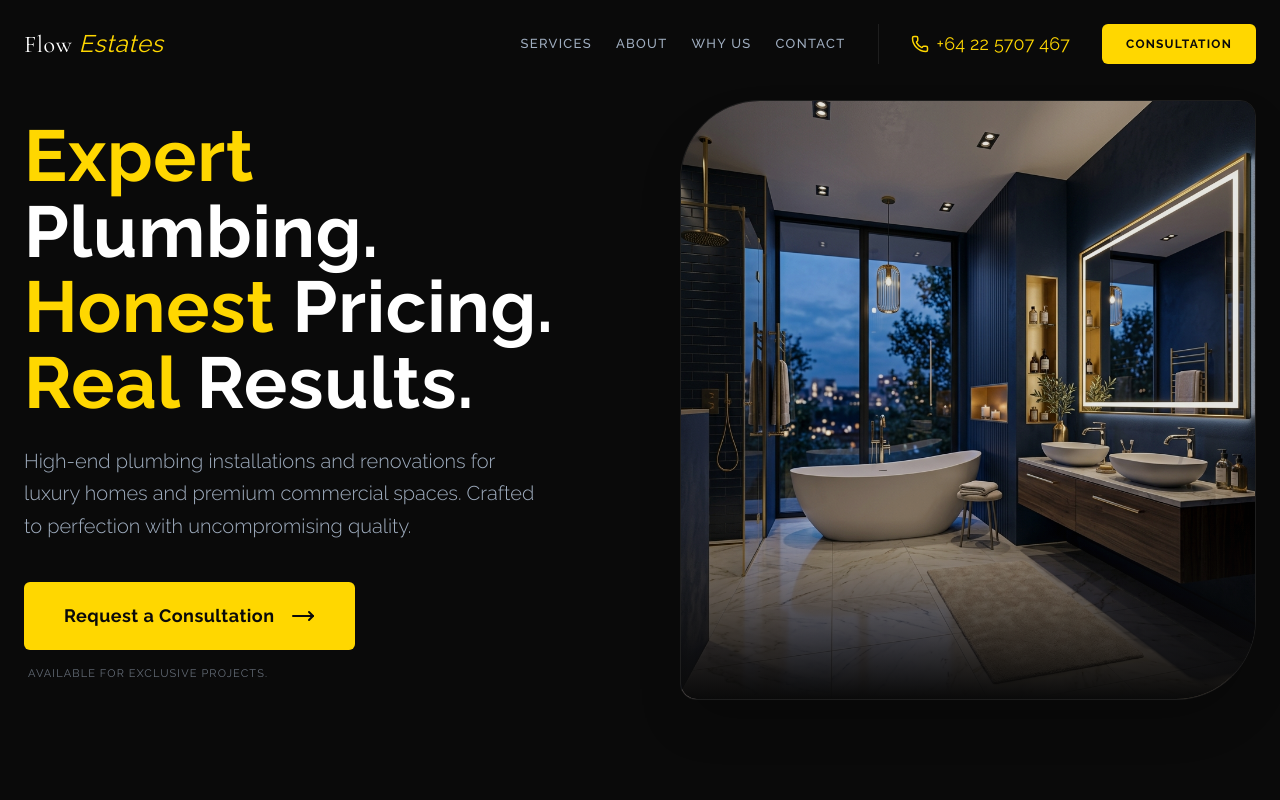
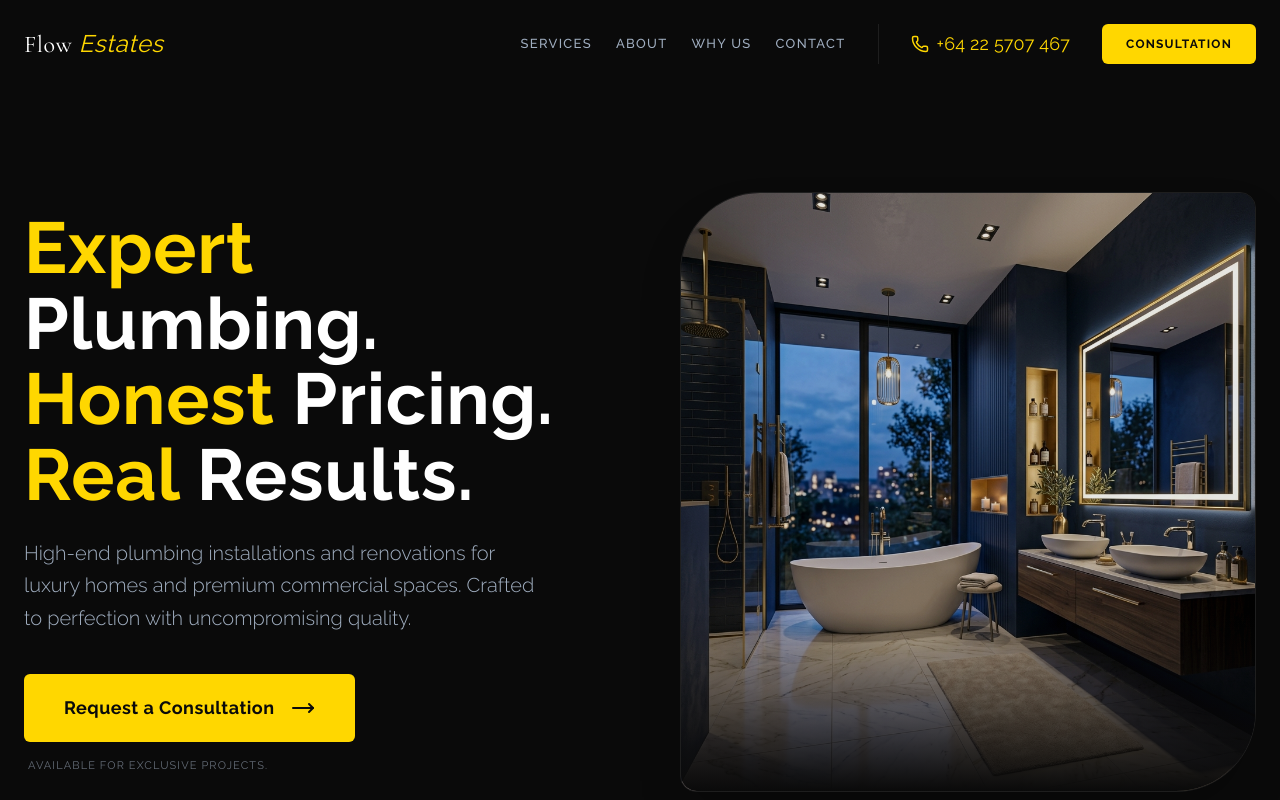
Before and after one commit to LocalSiteGrowth/localsitegrowth, a Next.js app: page /plumbing in a window 1280 px wide. Shown: the top 800 px of the page. Built offline with nearby package versions, Linux system fonts and the light colour scheme.

Commit message:
spacing fixed

```diff
--- a/components/plumbing/Hero.tsx
+++ b/components/plumbing/Hero.tsx
@@ -78,7 +78,7 @@ const Hero = () => {
   return (
     <section
       ref={heroRef}
-      className="relative min-h-screen pt-32 pb-20 lg:pt-0 lg:pb-0 flex items-center overflow-hidden"
+      className="relative min-h-screen pt-36 pb-20 lg:pt-48 lg:pb-20 flex items-center overflow-hidden"
     >
       {/* Radial Glow */}
       <div className="absolute top-1/2 left-1/4 -translate-x-1/2 -translate-y-1/2 w-[600px] h-[600px] bg-accent-color/15 rounded-full blur-[130px] pointer-events-none" />
```
